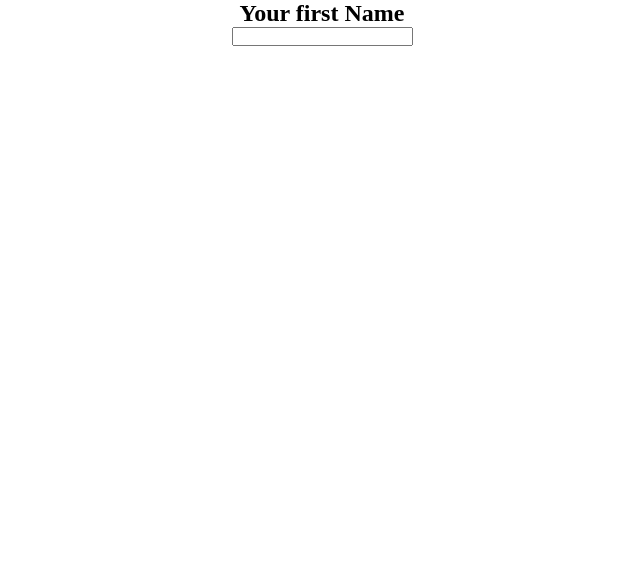
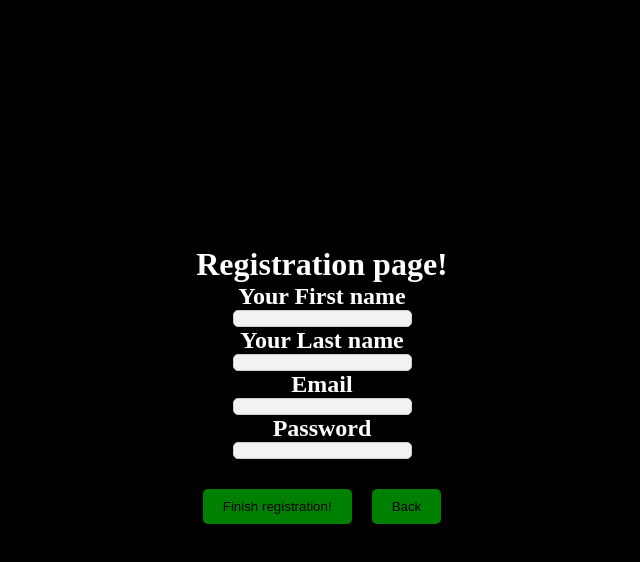
Before and after one commit to Life1sOk/link-saver, a React (Create React App) app: page /registration in a window 1280 px wide. Shown: the top 562 px of the page, without its empty margins (318-958 px from the left). Built offline with nearby package versions, Linux system fonts and the light colour scheme.

Commit message:
registration page added

```diff
--- /dev/null
+++ b/src/App/components/button.component.js
@@ -0,0 +1,11 @@
+import styled from "styled-components";
+
+export const FancyButton = styled.button`
+display: inline-block;
+padding: 10px 20px;
+margin: 10px;
+border: none;
+border-radius: 5px;
+background-color: green;
+cursor: pointer;
+`;
--- /dev/null
+++ b/src/App/components/crutches-for-layout.js
@@ -0,0 +1,10 @@
+import styled from "styled-components";
+
+export const ButtonLine = styled.div`
+display: flex;
+flex-direction: row;
+align-items: center;
+justify-content: center;
+padding: 10px 20px;
+margin: 10px;
+`;
--- /dev/null
+++ b/src/App/components/input.component.js
@@ -0,0 +1,11 @@
+import styled from "styled-components";
+
+export const InputField  = styled.input`
+display: flex;
+flex-direction: column;
+align-items: center;
+justify-content: center;
+border: 1px solid #ccc;
+border-radius: 5px;
+background-color: #f2f2f2;
+`;
--- /dev/null
+++ b/src/App/components/text-for.component.js
@@ -0,0 +1,5 @@
+import styled from "styled-components";
+
+export const TextForComponents = styled.h2`
+color: white;
+`;
--- /dev/null
+++ b/src/App/components/title.component.js
@@ -0,0 +1,5 @@
+import styled from "styled-components";
+
+export const Title = styled.h1`
+  color: white;
+`;
--- a/src/pages/index.tsx
+++ b/src/pages/index.tsx
@@ -1,6 +1,6 @@
 import { Routes, Route } from "react-router-dom";
-import LogInPage from "./log-in/log-in.component";
-import RegistrationPage from "./registration/registration.component";
+import LogInPage from "./log-in/log-in";
+import RegistrationPage from "./registration/registration";
 
 const Routing = () => {
   return (
--- a/src/pages/log-in/log-in.component.tsx
+++ /dev/null
@@ -1,25 +0,0 @@
-import { Link } from "react-router-dom";
-import { LogInPageStyle, Title, LoginField, PasswordField, FancyButton, ButtonLine } from "./log-in.style";
-
-
-const LogInPage = () => {
-
-  return (
-    <LogInPageStyle>
-      <Title>Weclome to Linky!</Title>
-      <br/>
-      <Title>Login:</Title>
-      <LoginField/>
-      <Title>Password:</Title>
-      <PasswordField/>
-      <ButtonLine>
-      <Link to="/registration">
-      <FancyButton>Sigh in</FancyButton>
-      </Link>
-      <FancyButton>Login in</FancyButton>
-      </ButtonLine>
-    </LogInPageStyle>
-  );
-};
-
-export default LogInPage;
--- a/src/pages/log-in/log-in.style.js
+++ b/src/pages/log-in/log-in.style.js
@@ -8,51 +8,3 @@ export const LogInPageStyle = styled.div`
   justify-content: center;
   height: 100vh;
 `;
-
-export const Title = styled.h1`
-  color: white;
-`;
-
-export const LoginField  = styled.input`
-display: flex;
-flex-direction: column;
-align-items: center;
-justify-content: center;
-border: 1px solid #ccc;
-border-radius: 5px;
-background-color: #f2f2f2;
-placeholder: "Login";
-`;
-
-export const PasswordField  = styled.input`
-display: flex;
-flex-direction: column;
-align-items: center;
-justify-content: center;
-border: 1px solid #ccc;
-border-radius: 5px;
-background-color: #f2f2f2;
-placeholder: "Password";
-`;
-
-export const FancyButton = styled.button`
-display: inline-block;
-padding: 10px 20px;
-margin: 10px;
-border: none;
-border-radius: 5px;
-background-color: green;
-cursor: pointer;
-& h2 {
-  color:white
-}
-`;
-
-export const ButtonLine = styled.div`
-display: flex;
-flex-direction: row;
-align-items: center;
-justify-content: center;
-padding: 10px 20px;
-margin: 10px;
-`
--- /dev/null
+++ b/src/pages/log-in/log-in.tsx
@@ -0,0 +1,33 @@
+import { Link } from "react-router-dom";
+import { LogInPageStyle } from "./log-in.style";
+import { Title } from "../../App/components/title.component";
+import { InputField } from "../../App/components/input.component";
+import { FancyButton } from "../../App/components/button.component";
+import { ButtonLine } from "../../App/components/crutches-for-layout";
+
+
+const LogInPage = () => {
+
+  return (
+    <LogInPageStyle>
+      <Title>Weclome to Linky!</Title>
+      <br />
+      <Title>Login:</Title>
+      <InputField id="userLogin" type="text" />
+      <Title>Password:</Title>
+      <InputField id="userPassword" type="password" />
+      <ButtonLine>
+        <Link to="/registration">
+          <FancyButton>
+            Sigh in
+          </FancyButton>
+        </Link>
+        <FancyButton>
+          Login in
+        </FancyButton>
+      </ButtonLine>
+    </LogInPageStyle>
+  );
+};
+
+export default LogInPage;
--- a/src/pages/registration/registration.component.tsx
+++ /dev/null
@@ -1,13 +0,0 @@
-
-
-
-const RegistrationPage = () =>{
-    return(
-        <div>
-            <h2>Your first Name</h2>
-            <input />
-        </div>
-    )
-}
-
-export default RegistrationPage;
--- /dev/null
+++ b/src/pages/registration/registration.style.js
@@ -0,0 +1,20 @@
+import styled from "styled-components";
+
+export const RegistartionForm = styled.form`
+display:flex;
+justify-content: center;
+flex-direction: column;
+align-items: center;
+background-color: black;
+height: 100vh;
+`;
+
+export const RegistartionButton = styled.input`
+display: inline-block;
+padding: 10px 20px;
+margin: 10px;
+border: none;
+border-radius: 5px;
+background-color: green;
+cursor: pointer;
+`;
--- /dev/null
+++ b/src/pages/registration/registration.tsx
@@ -0,0 +1,43 @@
+import { Link } from "react-router-dom";
+import { ButtonLine } from "../../App/components/crutches-for-layout";
+import { InputField } from "../../App/components/input.component";
+import { TextForComponents } from "../../App/components/text-for.component";
+import { Title } from "../../App/components/title.component";
+import { RegistartionButton, RegistartionForm } from "./registration.style"
+import { FancyButton } from "../../App/components/button.component";
+
+
+
+const RegistrationPage = () => {
+    return (
+        <RegistartionForm method="get" id="Form1">
+            <Title>Registration page!</Title>
+            <TextForComponents>
+                Your First name
+            </TextForComponents>
+            <InputField type="text" />
+            <TextForComponents>
+                Your Last name
+            </TextForComponents>
+            <InputField type="text" />
+            <TextForComponents>
+                Email
+            </TextForComponents>
+            <InputField type="email"/>
+            <TextForComponents>
+                Password
+            </TextForComponents>
+            <InputField type="password"/>
+            <ButtonLine>
+            <RegistartionButton type="submit" value="Finish registration!" />
+            <Link to="/">
+                <FancyButton>
+                    Back
+                </FancyButton>
+            </Link>
+            </ButtonLine>
+        </RegistartionForm>
+    )
+}
+
+export default RegistrationPage;
```
